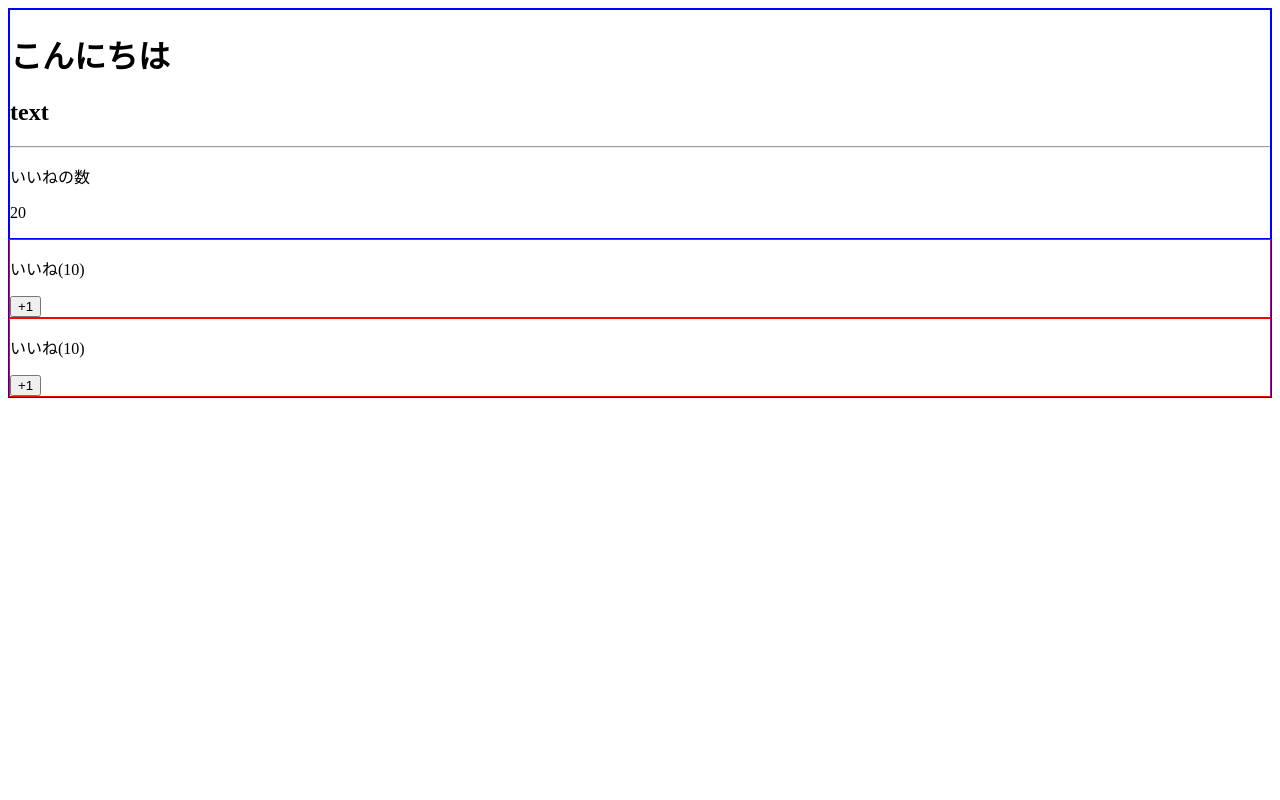
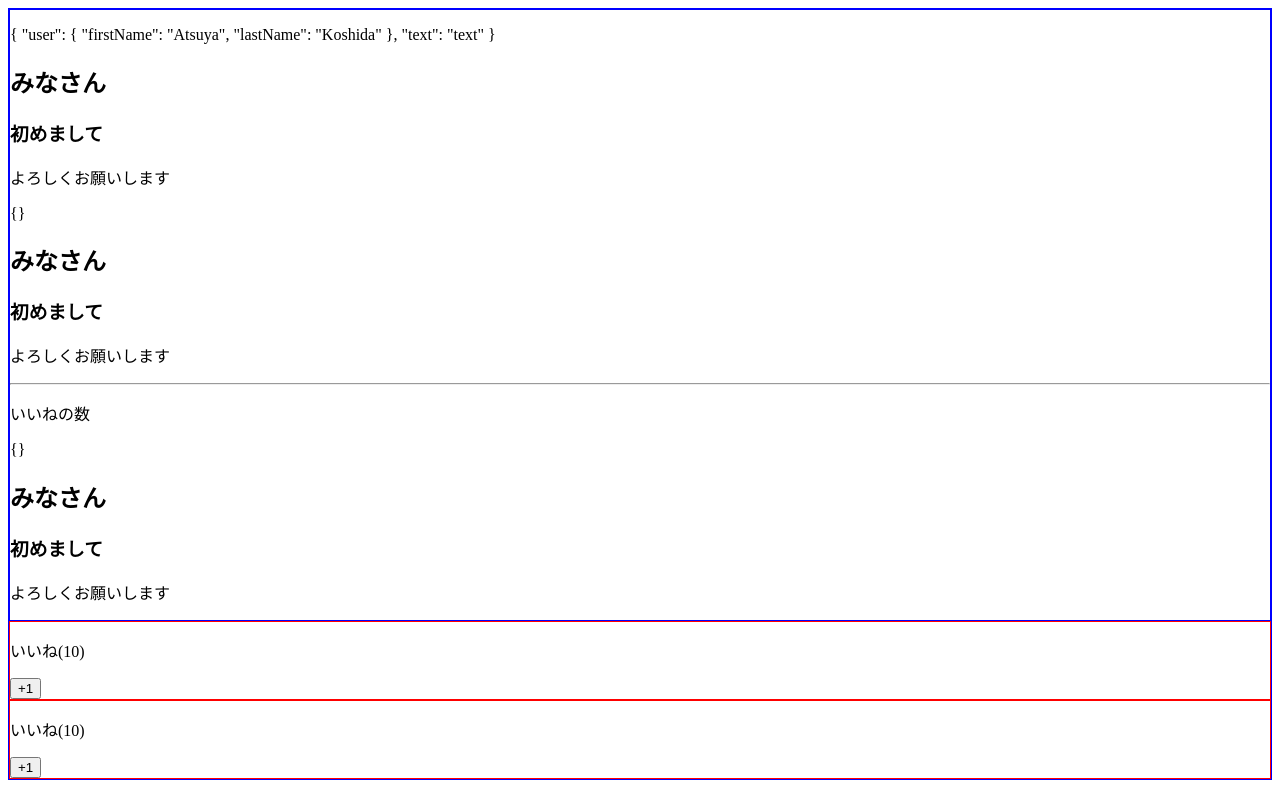
Before and after one commit to atsuya-koshida/vue-practice, a Vue app in the folder vue-cli/: page / in a window 1280 px wide. Built offline with nearby package versions, Linux system fonts and the light colour scheme.

Commit message:
デフォルトスロットでのデータの受け渡し

```diff
--- a/vue-cli/src/App.vue
+++ b/vue-cli/src/App.vue
@@ -1,13 +1,10 @@
 <template>
   <div>
-    <LikeHeader>
-      <template v-slot:title="slotProps">
-        <h1>こんにちは</h1>
-        <h2>{{ slotProps.text }}</h2>
-      </template>
-      <template v-slot:number>
-        <p>{{ number }}</p>
-      </template>
+    <LikeHeader v-slot:default="slotProps">
+      <p>{{ slotProps }}</p>
+      <h2>みなさん</h2>
+      <h3>初めまして</h3>
+      <p>よろしくお願いします</p>
     </LikeHeader>
     <LikeNumber :total-number="number" @my-click="number = $event"></LikeNumber>
     <LikeNumber :total-number="number"></LikeNumber>
--- a/vue-cli/src/components/LikeHeader.vue
+++ b/vue-cli/src/components/LikeHeader.vue
@@ -1,10 +1,10 @@
 <template>
   <div>
-    <slot name="title" :user="user" text="text"></slot>
+    <slot :user="user" text="text"></slot>
     <slot></slot>
     <hr>
     <p>いいねの数</p>
-    <slot name="number"></slot>
+    <slot></slot>
   </div>
 </template>
 
```
